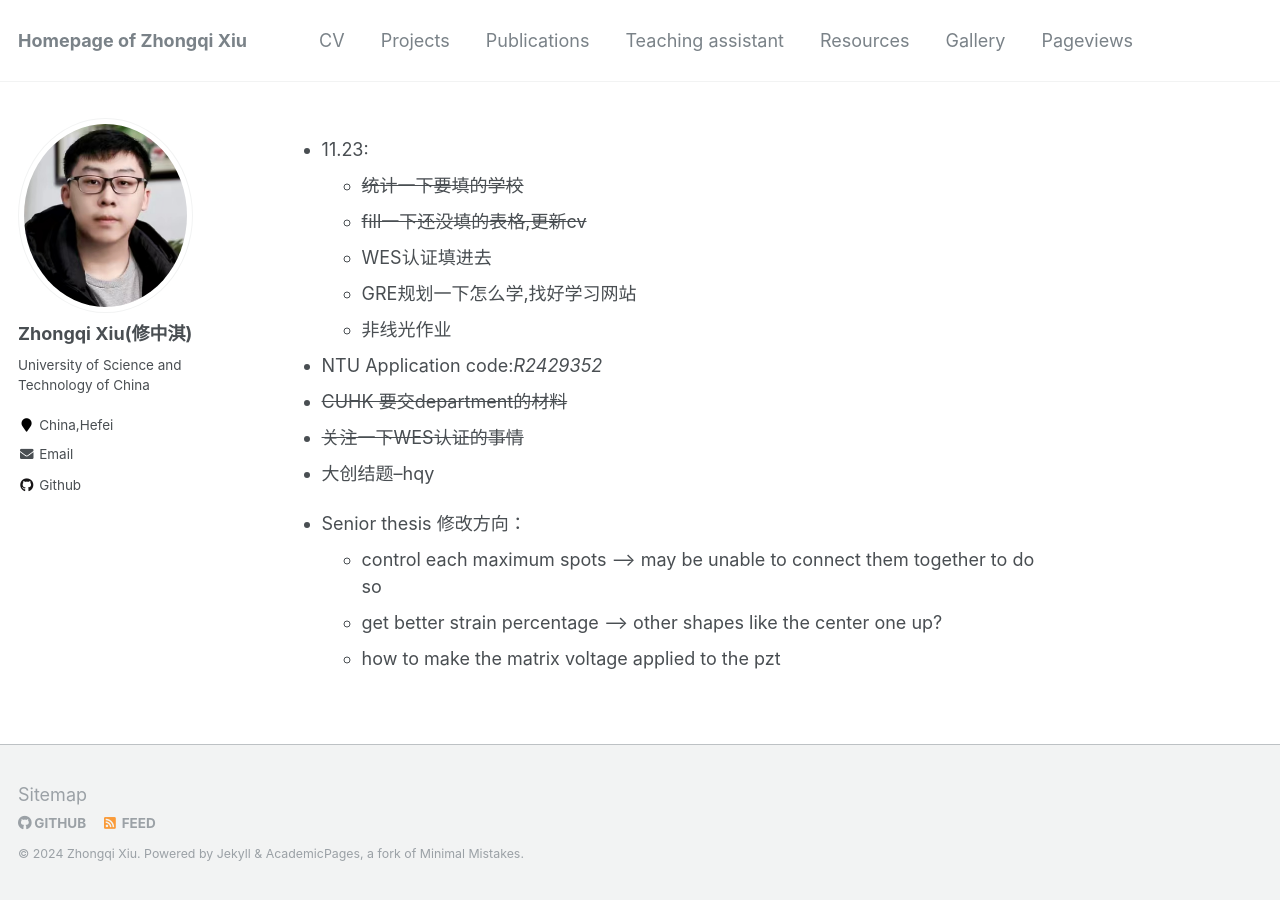
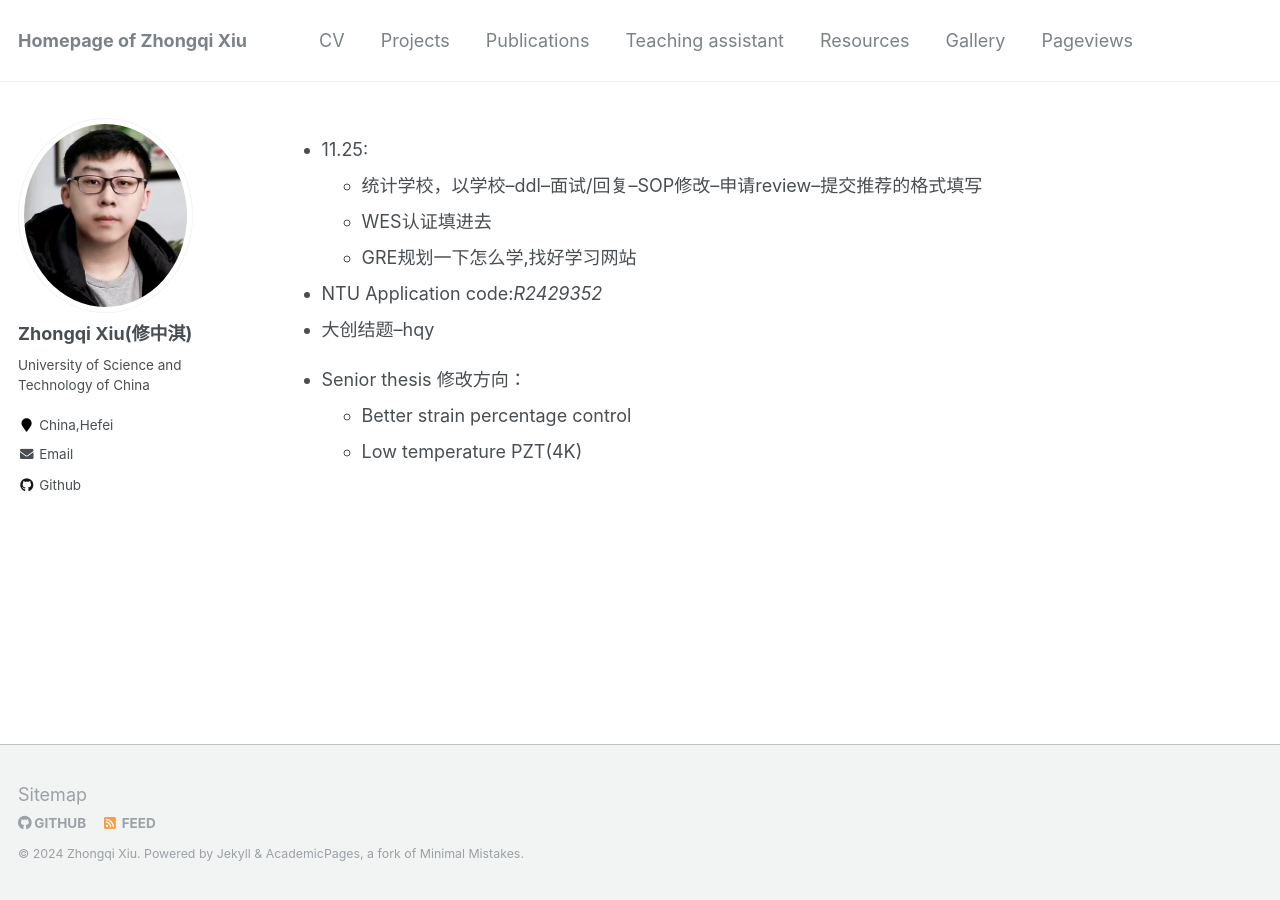
Before and after one commit to k-telux/k-telux.github.io, a Jekyll site: the page built from note.md, in a window 1280 px wide. Built offline with Jekyll 4.4.1, drawn with Linux system fonts in a browser that asks for light colours; our own code applies the rules of GitHub Pages for plain Markdown files.

Commit message:
Update note.md

```diff
--- a/note.md
+++ b/note.md
@@ -1,16 +1,11 @@
-* 11.23:
-  * ~~统计一下要填的学校~~
-  * ~~fill一下还没填的表格,更新cv~~
+* 11.25:
+  * 统计学校，以学校--ddl--面试/回复--SOP修改--申请review--提交推荐的格式填写
   * WES认证填进去
   * GRE规划一下怎么学,找好学习网站
-  * 非线光作业
 
 * NTU Application code:*R2429352*
-* ~~CUHK 要交department的材料~~
-* ~~关注一下WES认证的事情~~
 * 大创结题--hqy
 
 * Senior thesis 修改方向：
-  * control each maximum spots ---> may be unable to connect them together to do so
-  * get better strain percentage ---> other shapes like the center one up?
-  * how to make the matrix voltage applied to the pzt
+  * Better strain percentage control
+  * Low temperature PZT(4K)
```
